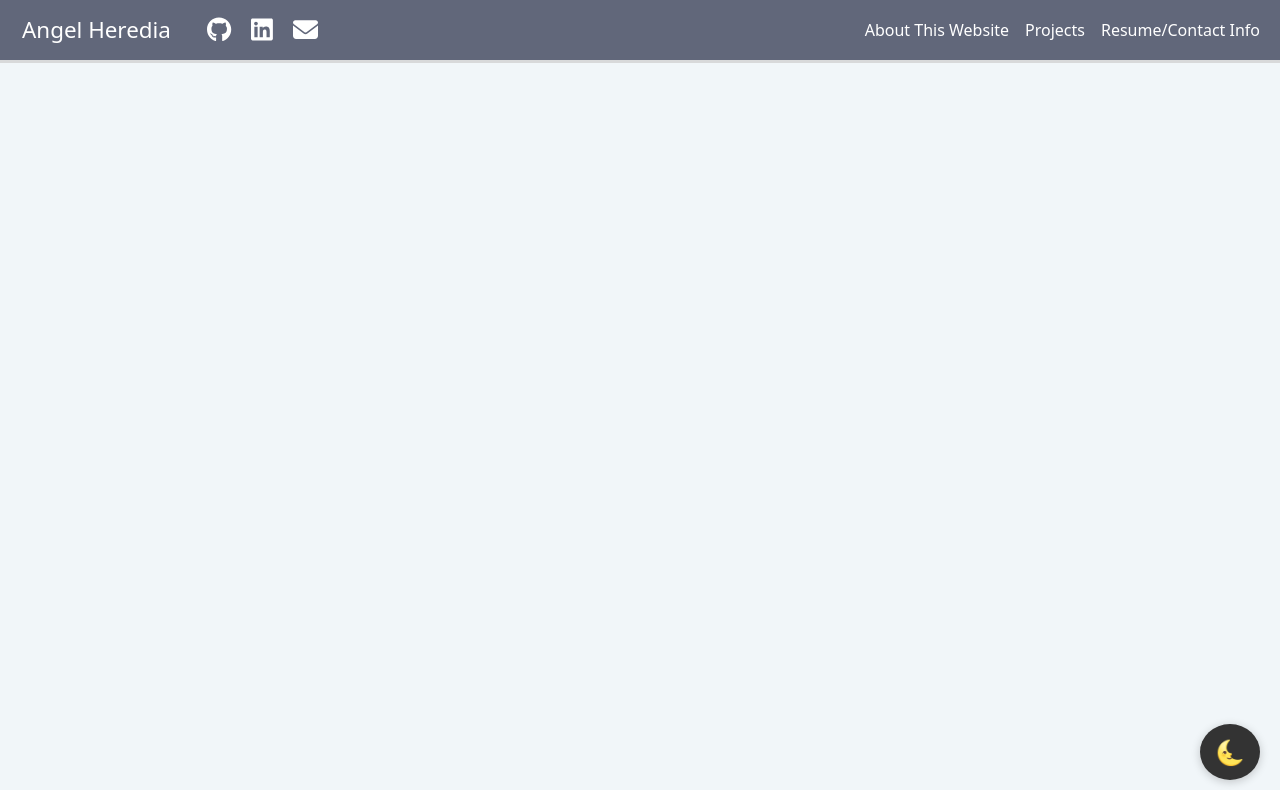
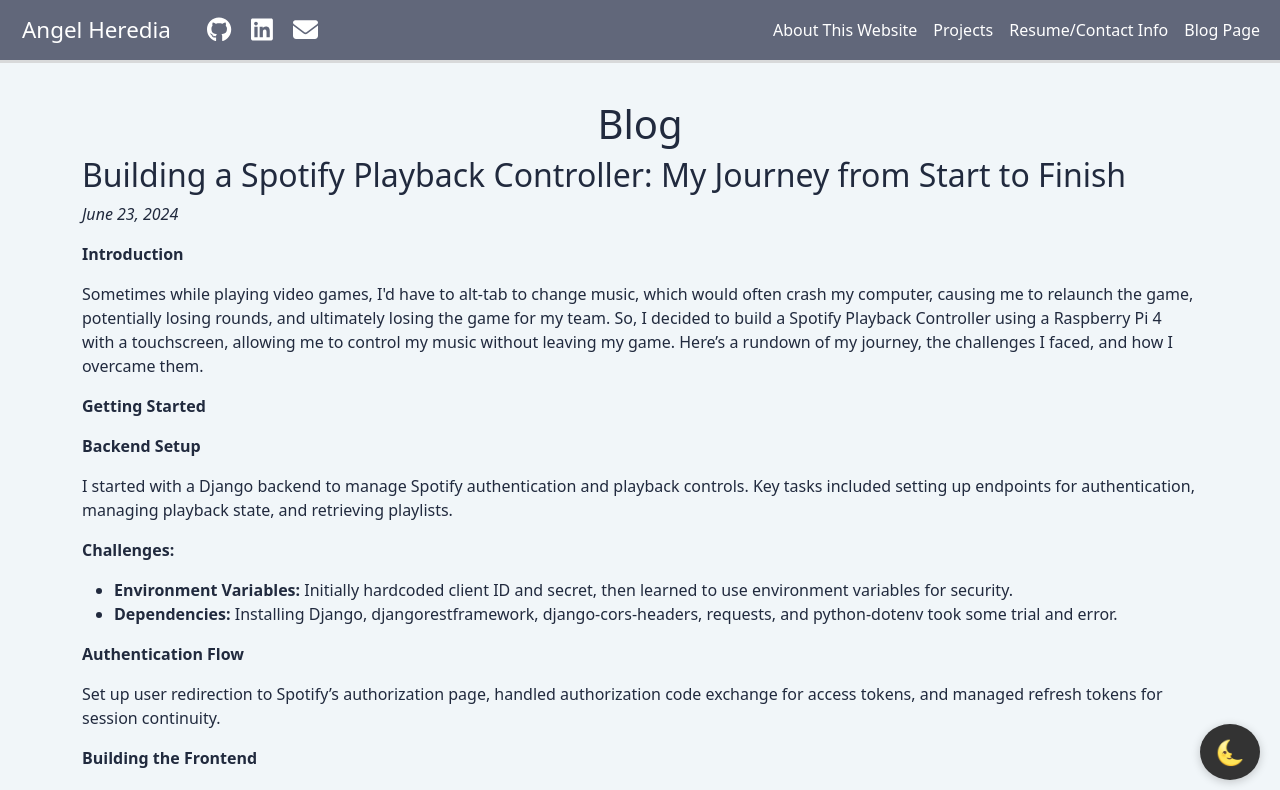
Before and after one commit to angelheredia138/old-portfolio, a React (Vite) app: page /blog in a window 1280 px wide. Shown: the top 790 px of the page. Built offline with nearby package versions, Linux system fonts and the light colour scheme; the HTML template or start-up script is replaced by a standard one.

Commit message:
added blog page, blog page alert, and new project

```diff
--- a/src/App.css
+++ b/src/App.css
@@ -1,30 +1,30 @@
 body {
-    background-color: #F1F6F9 !important; /* light gray or white */
-    color: #212A3E !important; /* dark text for light background */
-    transition: background-color 0.3s ease, color 0.3s ease;
+  background-color: #f1f6f9 !important; /* light gray or white */
+  color: #212a3e !important; /* dark text for light background */
+  transition: background-color 0.3s ease, color 0.3s ease;
 }
 
 .body-dark-mode {
-    background-color: #272829 !important;
-    color: #FFF6E0 !important;
+  background-color: #272829 !important;
+  color: #fff6e0 !important;
 }
 
 .body-angel {
-    background-color: #1A120B !important; /* Coffee color */
-    color: #E5E5CB !important; /* Cream text */
+  background-color: #1a120b !important; /* Coffee color */
+  color: #e5e5cb !important; /* Cream text */
 }
 
 .body-azi {
-    background-color: #352F44 !important; /* Lilac color */
-    color: #EDE0D3 !important; /* White text */
+  background-color: #352f44 !important; /* Lilac color */
+  color: #ede0d3 !important; /* White text */
 }
 
 .body-euan {
-    background-color: #060047 !important; /* Deep blue background */
-    color: #E90064 !important; /* Neon green text */
+  background-color: #060047 !important; /* Deep blue background */
+  color: #e90064 !important; /* Neon green text */
 }
 
 .body-isaiah {
-    background-color: #5F6F52 !important; /* Green background */
-    color: #FEFAE0 !important; /* Light text */
+  background-color: #5f6f52 !important; /* Green background */
+  color: #fefae0 !important; /* Light text */
 }
--- a/src/App.tsx
+++ b/src/App.tsx
@@ -14,6 +14,7 @@
 } from "./components/ThemeSelectorContext";
 import "./App.css";
 import "bootstrap/dist/js/bootstrap.bundle.min.js";
+import BlogPage from "./pages/BlogPage";
 
 const App: React.FC = () => {
   const [isDarkMode, setIsDarkMode] = useState<boolean>(() => {
@@ -50,6 +51,7 @@
           <Route path="/about" element={<AboutPage />} />
           <Route path="/resume" element={<ResumePage />} />
           <Route path="/projects" element={<ProjectPage />} />
+          <Route path="/blog" element={<BlogPage />} />
         </Routes>
         <DarkModeToggle
           isDarkMode={isDarkMode}
--- /dev/null
+++ b/src/components/BlogAlertModal.tsx
@@ -0,0 +1,40 @@
+// BlogAlertModal.tsx
+import React, { useEffect, useState } from "react";
+import { Modal, Button } from "react-bootstrap";
+import { Link } from "react-router-dom";
+
+const BlogAlertModal = () => {
+  const [show, setShow] = useState(false);
+
+  useEffect(() => {
+    const isFirstVisit = !localStorage.getItem("visited");
+    if (isFirstVisit) {
+      setShow(true);
+      localStorage.setItem("visited", "true");
+    }
+  }, []);
+
+  const handleClose = () => setShow(false);
+
+  return (
+    <Modal show={show} onHide={handleClose}>
+      <Modal.Header closeButton>
+        <Modal.Title>NEW BLOG PAGE!</Modal.Title>
+      </Modal.Header>
+      <Modal.Body>
+        Check out my latest updates and blog posts{" "}
+        <Link to="/blog" className="alert-link">
+          here
+        </Link>
+        !
+      </Modal.Body>
+      <Modal.Footer>
+        <Button variant="secondary" onClick={handleClose}>
+          Close
+        </Button>
+      </Modal.Footer>
+    </Modal>
+  );
+};
+
+export default BlogAlertModal;
--- a/src/components/Navbar.tsx
+++ b/src/components/Navbar.tsx
@@ -94,6 +94,15 @@
                 Resume/Contact Info
               </Link>
             </li>
+            <li className="nav-item">
+              <Link
+                className={`nav-link ${styles.navLink}`}
+                to="/blog"
+                onClick={closeNavbar}
+              >
+                Blog Page
+              </Link>
+            </li>
           </ul>
         </div>
       </div>
--- a/src/pages/AboutPage.tsx
+++ b/src/pages/AboutPage.tsx
@@ -230,6 +230,16 @@
           about JS and gain some more experience! That's it for this update,
           thank you for reading!
         </p>
+        <p className={styles.sectionText1} style={{ padding: "15px 0px" }}>
+          6/23 Update! For ongoing updates regarding this website, as well as
+          blog posts on potential projects I am working on, check out the new
+          blog page{" "}
+          <Link to="/blog" className={styles.linkStyle}>
+            here
+          </Link>
+          . I will be sharing more detailed updates and insights about my
+          projects and experiences there. Stay tuned!
+        </p>
       </div>
     </div>
   );
--- /dev/null
+++ b/src/pages/BlogPage.tsx
@@ -0,0 +1,108 @@
+import React from "react";
+import styles from "./page assets/Pages.module.css";
+
+const BlogPage: React.FC = () => {
+  const blogEntries = [
+    {
+      date: "June 23, 2024",
+      title:
+        "Building a Spotify Playback Controller: My Journey from Start to Finish",
+      content: `
+        <p><strong>Introduction</strong></p>
+        <p>Sometimes while playing video games, I'd have to alt-tab to change music, which would often crash my computer, causing me to relaunch the game, potentially losing rounds, and ultimately losing the game for my team. So, I decided to build a Spotify Playback Controller using a Raspberry Pi 4 with a touchscreen, allowing me to control my music without leaving my game. Here’s a rundown of my journey, the challenges I faced, and how I overcame them.</p>
+
+        <p><strong>Getting Started</strong></p>
+
+        <p><strong>Backend Setup</strong></p>
+        <p>I started with a Django backend to manage Spotify authentication and playback controls. Key tasks included setting up endpoints for authentication, managing playback state, and retrieving playlists.</p>
+
+        <p><strong>Challenges:</strong></p>
+        <ul>
+          <li><strong>Environment Variables:</strong> Initially hardcoded client ID and secret, then learned to use environment variables for security.</li>
+          <li><strong>Dependencies:</strong> Installing Django, djangorestframework, django-cors-headers, requests, and python-dotenv took some trial and error.</li>
+        </ul>
+
+        <p><strong>Authentication Flow</strong></p>
+        <p>Set up user redirection to Spotify’s authorization page, handled authorization code exchange for access tokens, and managed refresh tokens for session continuity.</p>
+
+        <p><strong>Building the Frontend</strong></p>
+        <p>I used React for the frontend, creating components for playback controls, volume control, rotating logo, login, and currently playing track display.</p>
+
+        <p><strong>Challenges:</strong></p>
+        <ul>
+          <li><strong>UI/UX Design:</strong> Iterated multiple times for a user-friendly interface.</li>
+          <li><strong>State Management:</strong> Ensuring accurate UI reflection of playback state with asynchronous API calls.</li>
+        </ul>
+
+        <p><strong>Feature Implementation and Problem-Solving</strong></p>
+
+        <p><strong>Volume Control:</strong></p>
+        <p>Initially, the volume slider didn’t reflect Spotify’s current volume. Fixed by fetching the current volume and setting the slider’s default value.</p>
+
+        <p><strong>Play/Pause and Shuffle States:</strong></p>
+        <p>Added API calls to fetch the current playback state when the component mounts, ensuring the UI matches the actual state.</p>
+
+        <p><strong>Gradient Background:</strong></p>
+        <p>Implemented a random gradient background for visual appeal, changing on each reload.</p>
+
+        <p><strong>Responsive Design:</strong></p>
+        <p>Ensured good looks in both portrait and landscape modes on the Raspberry Pi touchscreen, rearranging components based on screen orientation.</p>
+
+        <p><strong>Currently Playing Component:</strong></p>
+        <p>Displayed the current track with periodic API calls to Spotify. </p>
+
+        <p><strong>Final Product</strong></p>
+        <p>The final Spotify Playback Controller features:</p>
+        <ul>
+          <li><strong>User Authentication:</strong> Secure Spotify login.</li>
+          <li><strong>Playback Controls:</strong> Play, pause, skip, previous, and shuffle tracks.</li>
+          <li><strong>Volume Control:</strong> Responsive volume slider.</li>
+          <li><strong>Currently Playing:</strong> Displays current track with dynamic background colors.</li>
+          <li><strong>Dynamic Background:</strong> Random gradient background changing on each reload.</li>
+          <li><strong>Responsive Design:</strong> Adapts to portrait and landscape modes on a Raspberry Pi touchscreen.</li>
+        </ul>
+
+        <p><strong>Deployment and Usage</strong></p>
+        <p>To make it accessible, I deployed the app on a Raspberry Pi 4:</p>
+        <ol>
+          <li><strong>Setup the Raspberry Pi:</strong> Installed dependencies and cloned the project repo.</li>
+          <li><strong>Configure Environment Variables:</strong> Set Spotify client ID and secret in a each file it is used.</li>
+          <li><strong>Run the Backend:</strong> Started the Django server.</li>
+          <li><strong>Serve the Frontend:</strong> Built and served the React app.</li>
+        </ol>
+
+        <p><strong>Conclusion</strong></p>
+        <p>This project was a fun and rewarding experience. It solved my problem and taught me a lot about new technologies. Now, I can enjoy my music without interrupting my game. If you have questions or feedback, feel free to reach out!</p>
+      `,
+    },
+    // Add more blog entries as needed
+  ];
+
+  return (
+    <div className="container">
+      <div className="row align-items-center" style={{ paddingTop: "100px" }}>
+        <div className="col-md-12">
+          <h1 className={styles.sectionTitle1}>Blog</h1>
+          {blogEntries.map((entry, index) => (
+            <div
+              key={index}
+              className="blog-entry"
+              style={{ marginBottom: "40px" }}
+            >
+              <h2 className={styles.sectionTitle2}>{entry.title}</h2>
+              <p className={styles.sectionText2}>
+                <em>{entry.date}</em>
+              </p>
+              <div
+                className={styles.sectionText2}
+                dangerouslySetInnerHTML={{ __html: entry.content }}
+              />
+            </div>
+          ))}
+        </div>
+      </div>
+    </div>
+  );
+};
+
+export default BlogPage;
--- a/src/pages/HomePage.tsx
+++ b/src/pages/HomePage.tsx
@@ -3,10 +3,13 @@
 import placeholderImage from "./page assets/placeholder.jpg";
 import myFace from "./page assets/my face.png";
 import { Link } from "react-router-dom";
+import BlogAlertModal from "../components/BlogAlertModal";
 
 const HomePage = () => {
   return (
     <div className="container">
+      <BlogAlertModal />
+
       <div className="row align-items-center" style={{ padding: "100px 0" }}>
         <div className="col-md-6">
           <h1 className={styles.sectionTitle}>Welcome to My Portfolio</h1>
@@ -22,7 +25,22 @@
           <img src={myFace} alt="my face" className={styles.sectionImg} />
         </div>
       </div>
-
+      {/* New Blog Page Section */}
+      <div className="row align-items-center" style={{ padding: "50px 0" }}>
+        <div className="col-md-12">
+          <h2 className={styles.sectionTitle1}>New Blog Page!</h2>
+          <p className={styles.sectionText}>
+            I have recently added a new blog page to this website where I will
+            be sharing ongoing updates about this website and any blog posts
+            about potential projects I am working on. Stay updated with my
+            latest work and thoughts by visiting the blog page{" "}
+            <Link to="/blog" className={styles.linkStyle}>
+              here
+            </Link>
+            !
+          </p>
+        </div>
+      </div>
       <div className="row align-items-center" style={{ padding: "50px 0" }}>
         <div className="col-md-12">
           <h2 className={styles.sectionTitle1}>Bit About Me</h2>
--- a/src/pages/ProjectPage.tsx
+++ b/src/pages/ProjectPage.tsx
@@ -51,31 +51,35 @@
 
       <div className="row align-items-center" style={{ padding: "50px 0" }}>
         <div className="col-md-6">
-          <h2 className={styles.sectionTitle1}>MyDrobe</h2>
+          <h2 className={styles.sectionTitle1}>Spotify Playback Controller</h2>
           <p className={styles.sectionText}>
-            This was my final project for my Principles in Application
-            Development class, the task was to completely come up with and
-            develop an app that followed the criteria: persistent data storage,
-            MVVM architecture, remote Web Services and Web API calls, and map
-            and location-based functionality. The video to the right is my final
-            technical presentation, detailing and showing a quick demo of the
-            app. If you would like to see the app's source code, check it out on
-            my
+            This project was born out of necessity. Whenever I played video
+            games, alt-tabbing to control my Spotify playback would sometimes
+            crash my computer. To solve this, I coded this project, with the
+            intention of integrating it with a Raspberry Pi 4 connected to a
+            touchscreen, allowing me to manage my Spotify playback seamlessly.
+            With this setup, I can skip, pause, play, and change playlists
+            without needing to alt-tab, ensuring a smooth gaming experience. The
+            controller features a user-friendly interface built with React and
+            Chakra UI, and communicates with Spotify's API through a Django
+            backend. Check out the source code on
             <a
-              href="https://github.com/angelheredia138/"
+              href="https://github.com/angelheredia138/spotify-playback-control-public"
               className={styles.linkStyle}
             >
               {" "}
-              GitHub
+              GitHub{" "}
             </a>
-            .
+            and try it out for yourself! If you'd like to check out a small
+            physical and techincal demo of it, check out this video on the
+            right!
           </p>
         </div>
         <div className="col-md-6">
           <div className={styles.sectionVideo}>
             <iframe
               style={{ width: "100%", height: "100%", border: "none" }}
-              src="https://drive.google.com/file/d/1mRC1ygp5W-lJagxYucOhRNY4ILQlZT9p/preview?usp=drivesdk"
+              src="https://drive.google.com/file/d/1epnYQEEVe3KQsZTN8OyXlPsyJYPs8sOY/preview?usp=drivesdk"
               allow="encrypted-media"
             ></iframe>
           </div>
--- a/src/pages/ResumePage.tsx
+++ b/src/pages/ResumePage.tsx
@@ -35,7 +35,7 @@
             maxWidth: "100%",
             maxHeight: "100%",
           }}
-          src="https://drive.google.com/file/d/1CzPh9c3KO65iWTxfcTZFg14svqF_PYap/preview?usp=drivesdk"
+          src="https://drive.google.com/file/d/1BticW6r0dLWFvNE9zSTQhgKMCpUYeJww/preview?usp=drivesdk"
         ></iframe>
       </div>
       <p
```
